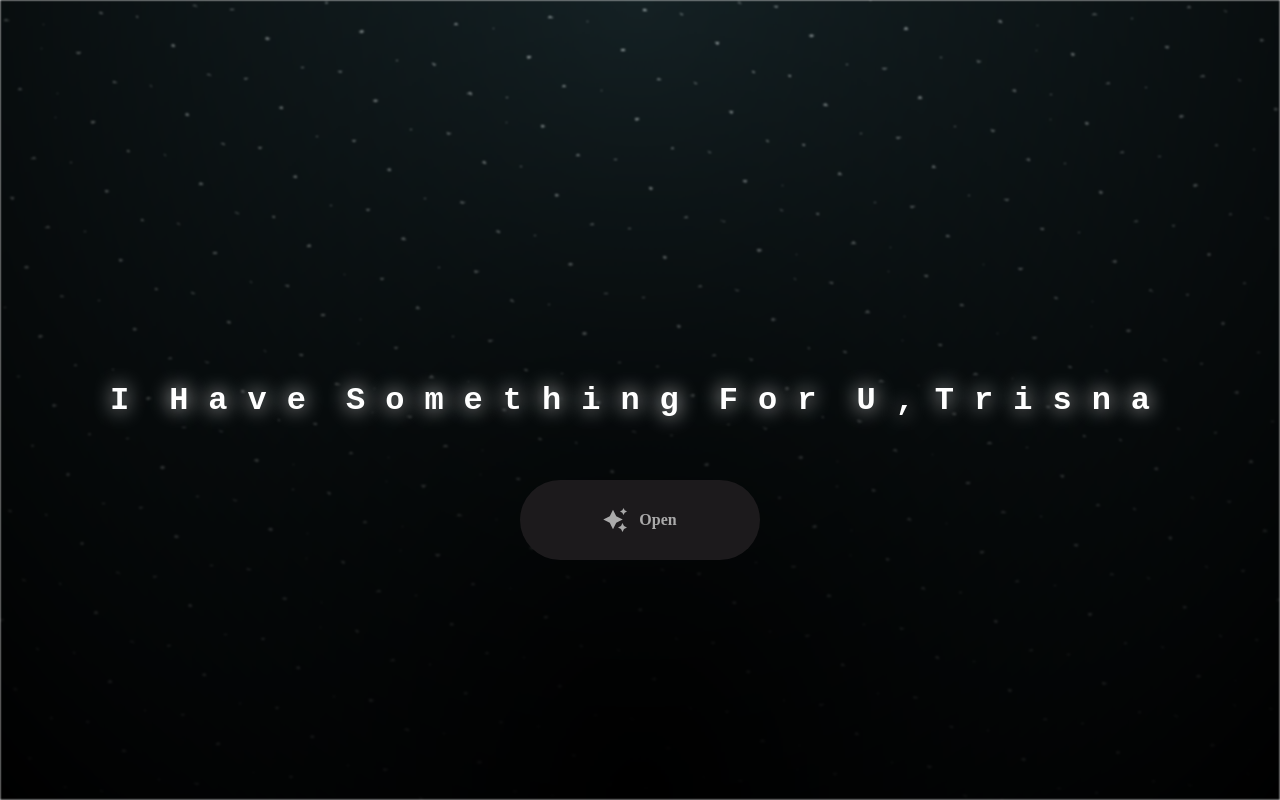
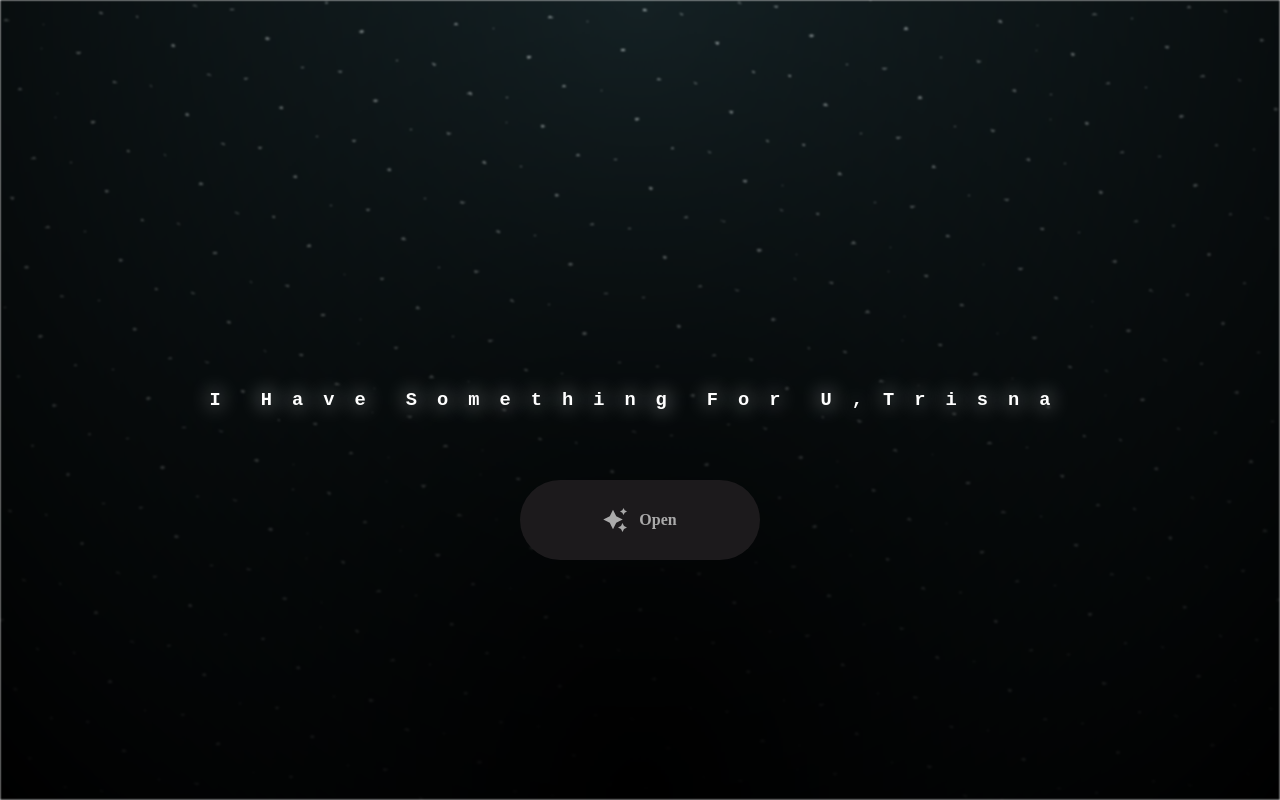
Before and after one commit to KrisnaMahardika/Flower, a plain HTML site: page index.html in a window 1280 px wide. Drawn offline with Linux system fonts and the light colour scheme.

Commit message:
Update text

```diff
--- a/index.html
+++ b/index.html
@@ -15,7 +15,7 @@
   <div class="night"></div>
 
   <!-- Title -->
-  <h1 class="title"></h1>
+  <h3 class="title"></h3>
 
   <!-- Button -->
   <div style="position: absolute; top: 60vh; width: 100%; display: flex; justify-content: center;">
```
